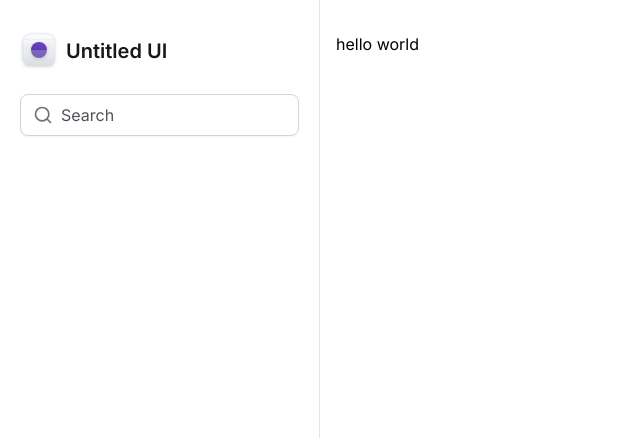
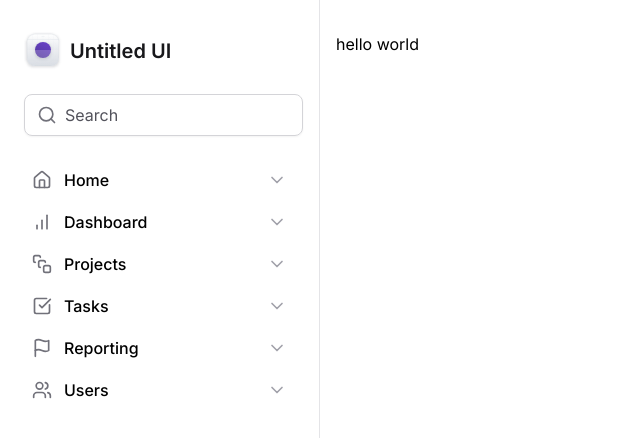
Before and after one commit to JVGS1111/tailwind-next, a Next.js app: page / in a window 1280 px wide. Shown: the top 438 px of the page, without its empty margins (0-640 px from the left). Built offline with nearby package versions, Linux system fonts and the light colour scheme.

Commit message:
menu de navegação

```diff
--- a/src/components/Sidebar/Logo.tsx
+++ b/src/components/Sidebar/Logo.tsx
@@ -1,6 +1,6 @@
 export function Logo() {
   return (
-    <strong className="flex items-center gap-2 text-xl font-semibold text-zinc-900">
+    <strong className="mx-1 flex items-center gap-2 text-xl font-semibold text-zinc-900">
       <svg
         width={38}
         height={38}
--- /dev/null
+++ b/src/components/Sidebar/MainNavigation/NavItem.tsx
@@ -0,0 +1,22 @@
+import { ChevronDown } from 'lucide-react'
+import React, { ElementType } from 'react'
+
+export interface NavItemProps {
+  title: string
+  icon: ElementType
+}
+
+export function NavItem({ icon: Icon, title }: NavItemProps) {
+  return (
+    <a
+      href=""
+      className="group flex items-center gap-3 rounded px-3 py-2 hover:bg-violet-50"
+    >
+      <Icon className="h-5 w-5 text-zinc-500" />
+      <span className="font-zinc-700 font-medium group-hover:text-violet-500">
+        {title}
+      </span>
+      <ChevronDown className="ml-auto h-5 w-5 text-zinc-400 group-hover:text-violet-300" />
+    </a>
+  )
+}
--- /dev/null
+++ b/src/components/Sidebar/MainNavigation/index.tsx
@@ -0,0 +1,22 @@
+import {
+  BarChart,
+  CheckSquare,
+  Flag,
+  Home,
+  SquareStack,
+  Users,
+} from 'lucide-react'
+import { NavItem } from './NavItem'
+
+export function MainNavigation() {
+  return (
+    <nav className="space-y-0.5">
+      <NavItem title="Home" icon={Home} />
+      <NavItem title="Dashboard" icon={BarChart} />
+      <NavItem title="Projects" icon={SquareStack} />
+      <NavItem title="Tasks" icon={CheckSquare} />
+      <NavItem title="Reporting" icon={Flag} />
+      <NavItem title="Users" icon={Users} />
+    </nav>
+  )
+}
--- a/src/components/Sidebar/index.tsx
+++ b/src/components/Sidebar/index.tsx
@@ -1,4 +1,5 @@
 import { Logo } from './Logo'
+import { MainNavigation } from './MainNavigation'
 import { Search } from 'lucide-react'
 
 export function Sidebar() {
@@ -6,7 +7,7 @@ export function Sidebar() {
     <aside className="space-y-6 border-r border-zinc-200 px-5 py-8">
       <Logo />
 
-      <div className="flex w-full items-center gap-2 rounded-lg border border-zinc-300 px-3 py-2 shadow-sm">
+      <div className="mx-1 flex w-full items-center gap-2 rounded-lg border border-zinc-300 px-3 py-2 shadow-sm">
         <div className="h-5 w-5">
           <Search className="h-5 w-5 text-zinc-500" />
         </div>
@@ -15,6 +16,7 @@ export function Sidebar() {
           placeholder="Search"
         />
       </div>
+      <MainNavigation />
     </aside>
   )
 }
--- a/tsconfig.json
+++ b/tsconfig.json
@@ -10,8 +10,8 @@
     "strict": true,
     "noEmit": true,
     "esModuleInterop": true,
-    "module": "NodeNext",
-    "moduleResolution": "NodeNext",
+    "module": "esnext",
+    "moduleResolution": "bundler",
     "resolveJsonModule": true,
     "isolatedModules": true,
     "jsx": "preserve",
```
